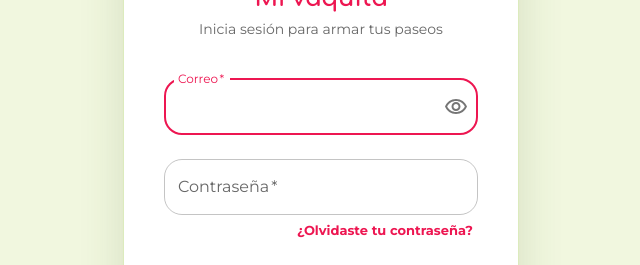
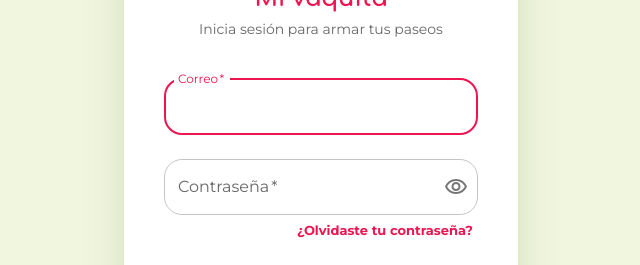
Before and after one commit to tatyajh/Mi-Vaquita-FE, a React (Create React App) app: page /login in a window 1280 px wide. Shown: the part 267-532 px from the top of the page, without its empty margins (319-959 px from the left). Built offline with nearby package versions, Linux system fonts and the light colour scheme.

Commit message:
Fix login email and password visibility fields

```diff
--- a/src/pages/LoginPage.jsx
+++ b/src/pages/LoginPage.jsx
@@ -43,19 +43,20 @@ const LoginPage = () => {
   return (
     <AuthLayout title="Mi vaquita" subtitle="Inicia sesión para armar tus paseos">
       <Box component="form" onSubmit={handleLogin} noValidate>
-        <PasswordField
+        <TextField
           margin="normal"
           required
           fullWidth
           id="email"
           label="Correo"
           name="email"
+          type="email"
           autoComplete="email"
           autoFocus
           value={email}
           onChange={(e) => setEmail(e.target.value)}
         />
-        <TextField
+        <PasswordField
           margin="normal"
           required
           fullWidth
```
